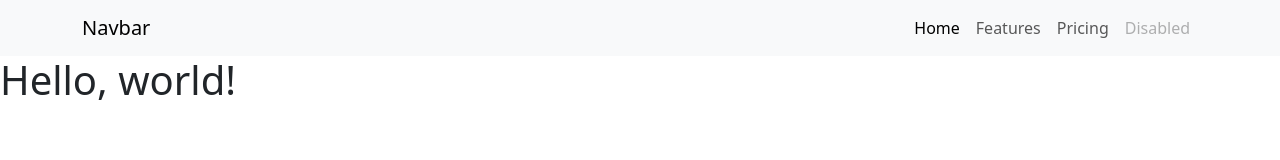
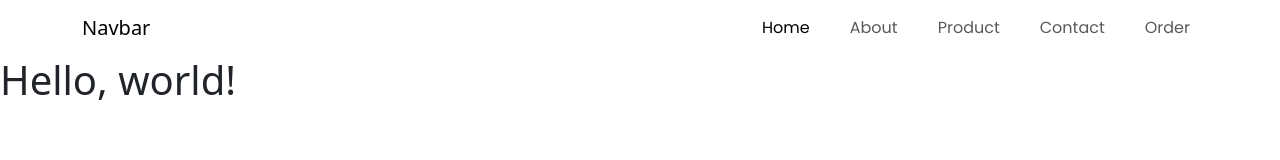
Before and after one commit to veilchrome/CoffeLandingpg, a plain HTML site: page index.html in a window 1280 px wide. Drawn offline with nearby package versions, Linux system fonts and the light colour scheme.

Commit message:
Landing PAge Coffe SHop

```diff
--- a/index.html
+++ b/index.html
@@ -5,30 +5,38 @@
     <meta name="viewport" content="width=device-width, initial-scale=1">
     <title>Bootstrap demo</title>
     <link href="https://cdn.jsdelivr.net/npm/bootstrap@5.3.2/dist/css/bootstrap.min.css" rel="stylesheet" integrity="sha384-T3c6CoIi6uLrA9TneNEoa7RxnatzjcDSCmG1MXxSR1GAsXEV/Dwwykc2MPK8M2HN" crossorigin="anonymous">
+    <link rel="preconnect" href="https://fonts.googleapis.com">
+    <link rel="preconnect" href="https://fonts.gstatic.com" crossorigin>
+    <link rel="stylesheet" href="style/style.css">
+    <link href="https://fonts.googleapis.com/css2?family=Archivo:wght@400;500;600;700&family=Poppins:wght@400;500;600;700&family=Roboto:wght@400;500;700&display=swap" rel="stylesheet">
   </head>
   <body>
     <header>
       <!-- Navbar -->
-      <nav class="navbar navbar-expand-lg bg-body-tertiary">
+      <nav class="navbar navbar-expand-lg bg-transparent">
         <div class="container">
           <a class="navbar-brand" href="#">Navbar</a>
           <button class="navbar-toggler" type="button" data-bs-toggle="collapse" data-bs-target="#navbarNav" aria-controls="navbarNav" aria-expanded="false" aria-label="Toggle navigation">
             <span class="navbar-toggler-icon"></span>
           </button>
           <div class="collapse navbar-collapse" id="navbarNav">
-            <ul class="navbar-nav ms-auto">
+            <ul class="navbar-nav ms-auto gap-4 font-poppins">
               <li class="nav-item">
                 <a class="nav-link active" aria-current="page" href="#">Home</a>
               </li>
               <li class="nav-item">
-                <a class="nav-link" href="#">Features</a>
+                <a class="nav-link" href="#">About</a>
               </li>
               <li class="nav-item">
-                <a class="nav-link" href="#">Pricing</a>
+                <a class="nav-link" href="#">Product</a>
               </li>
               <li class="nav-item">
-                <a class="nav-link disabled" aria-disabled="true">Disabled</a>
+                <a class="nav-link" href="#">Contact</a>
               </li>
+              <li class="nav-item">
+                <a class="nav-link" href="#">Order</a>
+              </li>
+
             </ul>
           </div>
         </div>
--- /dev/null
+++ b/style/style.css
@@ -0,0 +1,7 @@
+.font-poppins {
+  font-family: 'Poppins', sans-serif !important;
+}
+
+.font-archivo {
+  font-family: 'Archivo', sans-serif !important;
+}
```
Also changed, not shown: script.js (added).
